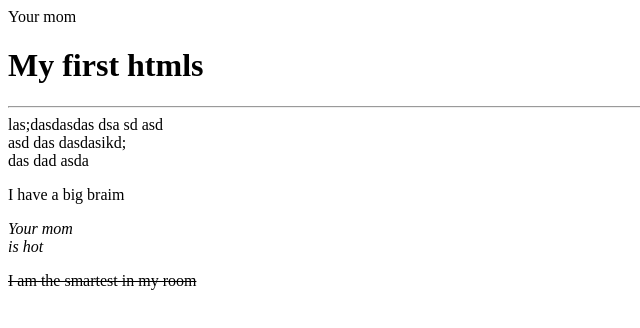
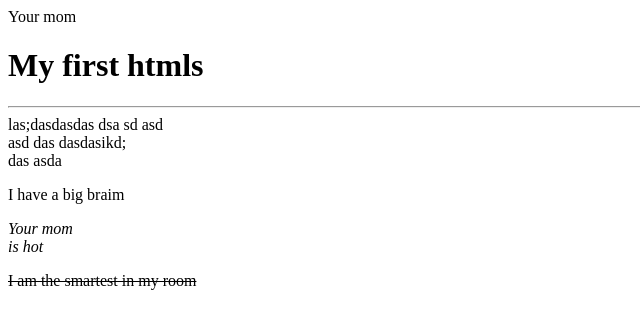
Before and after one commit to SkynetRex/first-github-project, a plain HTML site: page Index.html in a window 1280 px wide. Shown: the full height of the page, 0-640 px from the left. Drawn offline with Linux system fonts and the light colour scheme.

```diff
--- a/Index.html
+++ b/Index.html
@@ -20,7 +20,7 @@
 
             das
             dasdasikd;<aside>das
-                dad
+
                 asda
                 <P>I have a big braim</P>
             </aside>
```
